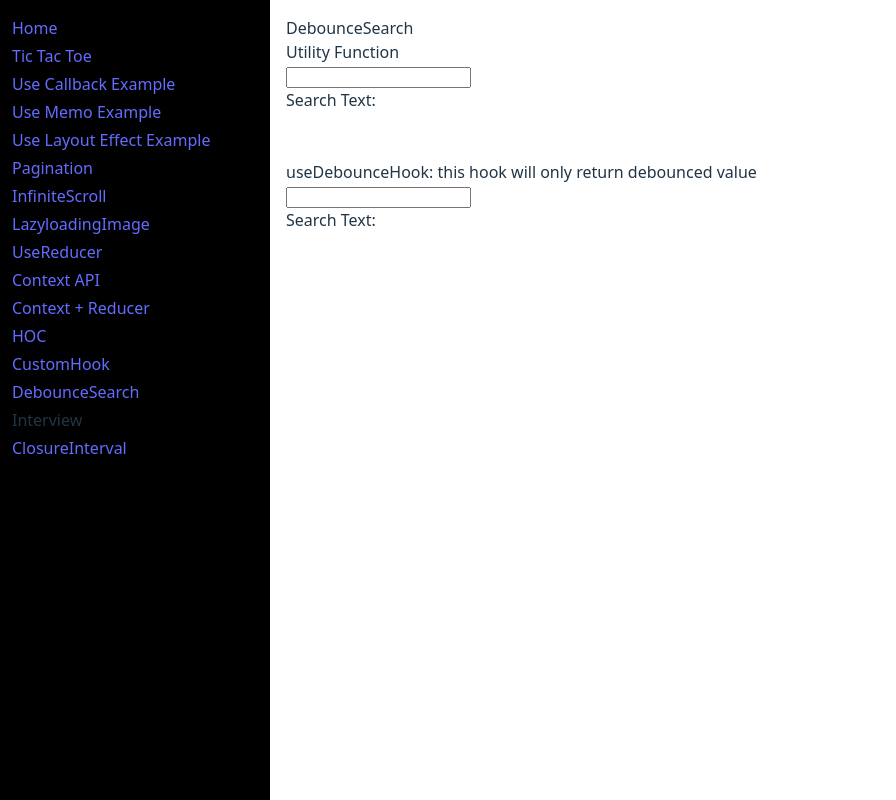
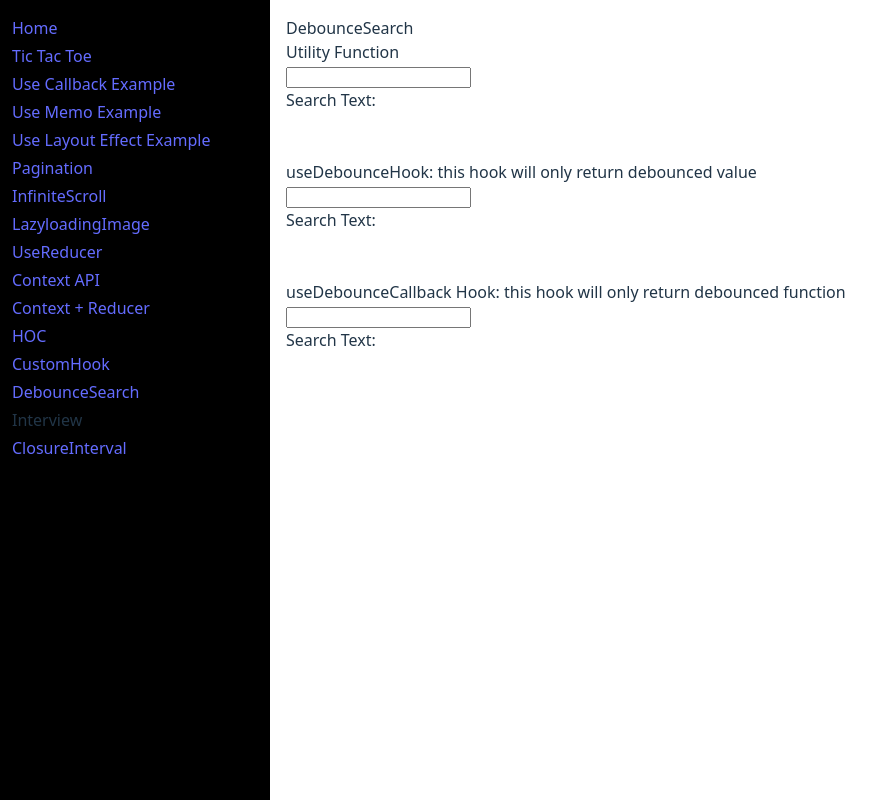
Before and after one commit to g-abhishek/vite-react, a React (Vite) app in the folder vite-react/: page /debounce-search in a window 1280 px wide. Shown: the whole page, without its empty margins (0-896 px from the left). Built offline with nearby package versions, Linux system fonts and the light colour scheme.

Commit message:
added useDebounceCallback hook, that will return debounced function

```diff
--- a/vite-react/src/components/DebounceSearch/index.jsx
+++ b/vite-react/src/components/DebounceSearch/index.jsx
@@ -1,6 +1,7 @@
 import { useEffect, useState } from "react";
 import { debounce } from "../../utils";
 import useDebounce from "../../hooks/useDebounce";
+import useDebounceCallback from "../../hooks/useDebounceCallback";
 
 const DebounceSearch = () => {
   const [search, setSearch] = useState("");
@@ -17,6 +18,13 @@ const DebounceSearch = () => {
       setDebouncedValue(debouncedQuery);
     }
   }, [debouncedQuery]);
+
+  // use debounce callback that will return debounced function
+  const [debouncedCallbackValue, setDebouncedCallbackValue] = useState("");
+  const debouncedFunction = useDebounceCallback((value) => {
+    // perform any operation wants to perform
+    setDebouncedCallbackValue(value);
+  }, 2000);
 
   return (
     <>
@@ -44,6 +52,22 @@ const DebounceSearch = () => {
         />
         <p>Search Text: {debouncedValue}</p>
       </div>
+
+      <br />
+      <br />
+      <div>
+        <p>
+          useDebounceCallback Hook: this hook will only return debounced
+          function
+        </p>
+        <input
+          type="text"
+          onChange={(e) => {
+            debouncedFunction(e.target.value);
+          }}
+        />
+        <p>Search Text: {debouncedCallbackValue}</p>
+      </div>
     </>
   );
 };
--- /dev/null
+++ b/vite-react/src/hooks/useDebounceCallback.jsx
@@ -0,0 +1,30 @@
+import { useEffect, useRef } from "react";
+
+const useDebounceCallback = (fn, delay) => {
+  const timeout = useRef();
+
+  useEffect(() => {
+    // Cleanup on unmount, to clear memory leak
+    return () => clearTimeout(timeout.current);
+  }, []);
+
+  return (...rest) => {
+    if (timeout.current) clearTimeout(timeout.current);
+
+    timeout.current = setTimeout(() => {
+      // console.log("vlaue >>>>", ...rest); // uncomment this and comment useEffect to check memmory leak and
+      fn(...rest);
+    }, delay);
+  };
+};
+export default useDebounceCallback;
+
+/**
+ * If want to test the memory leak, steps to produce
+ * 1. add console.log() before  fn(...rest);
+ * 2. comment useEffect()
+ * 3. Type something in the input.
+ * 4. Quickly navigate away or unmount the component.
+ * 5. Wait for the debounce delay to pass.
+ * 6. You will see the logs in console, this is memory leak.
+ */
```
